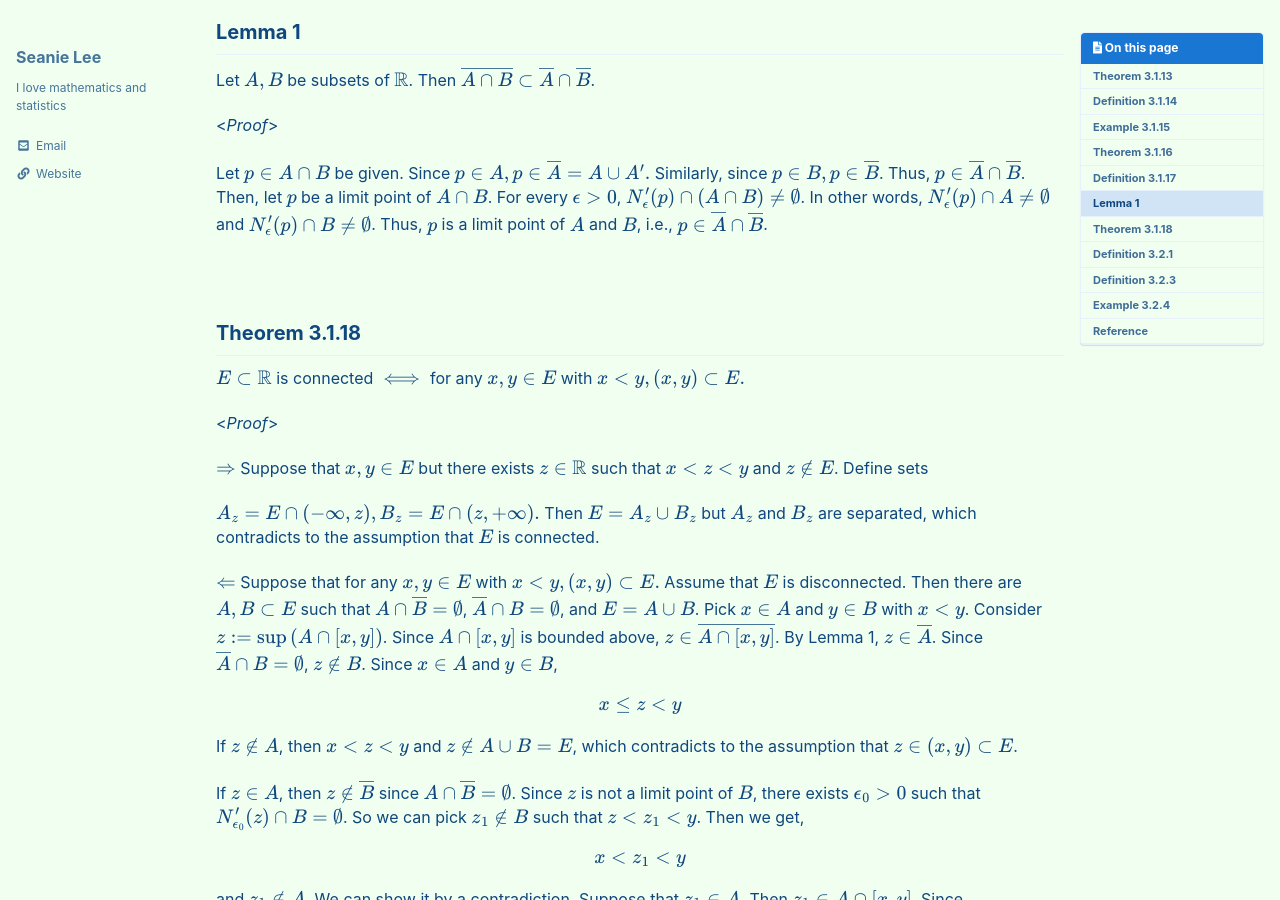
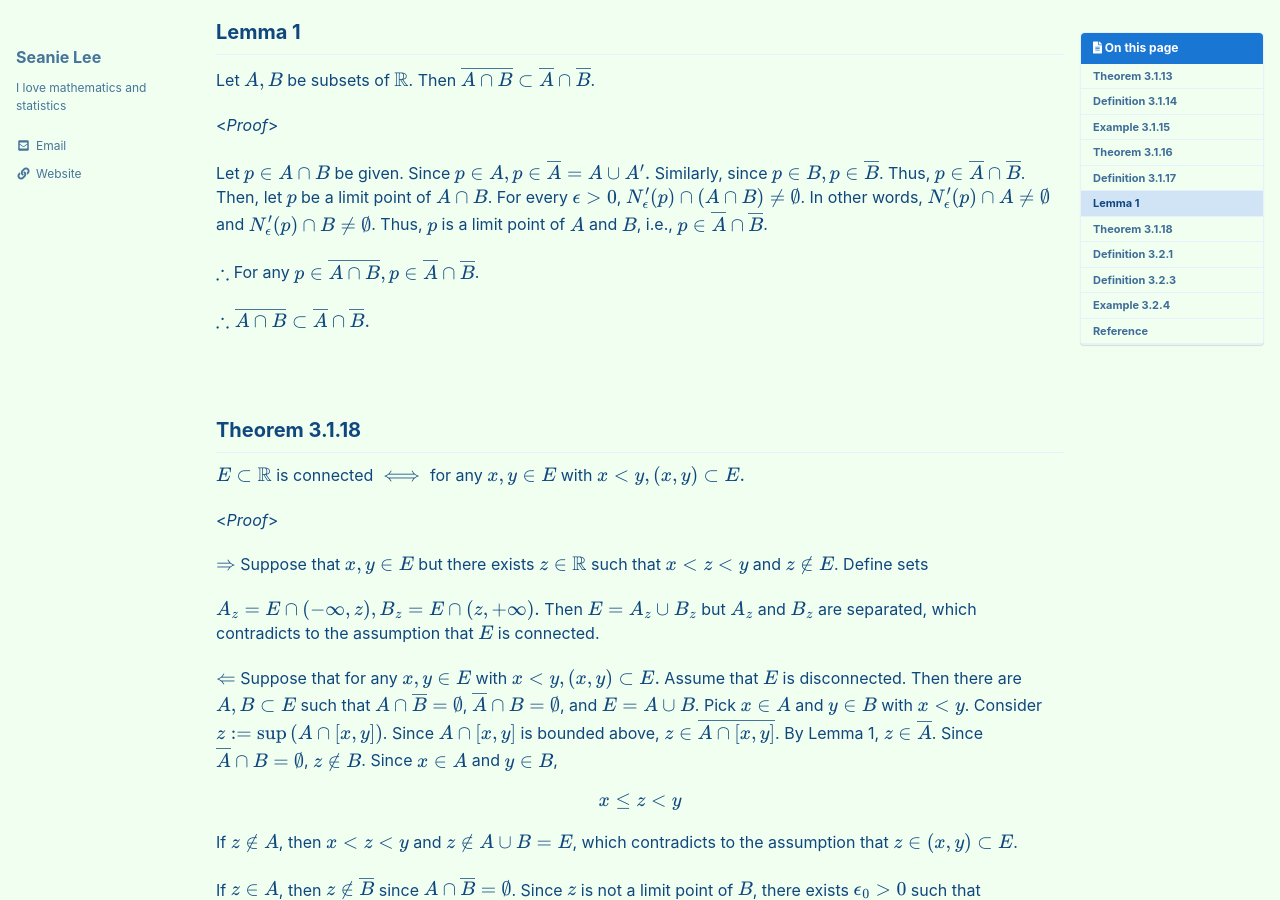
Before and after one commit to seanie12/blog, a Jekyll site: the page built from _posts/2021-01-17-open-close-2.md, in a window 1280 px wide and 900 px high, scrolled down 2943 px. Built offline with Jekyll 4.4.1, drawn with Linux system fonts in a browser that asks for light colours; cached includes are drawn as plain includes; formulas are drawn with MathJax 3.

Commit message:
Update 2021-01-17-open-close-2.md

```diff
--- a/_posts/2021-01-17-open-close-2.md
+++ b/_posts/2021-01-17-open-close-2.md
@@ -146,6 +146,9 @@ Let $A,B$ be subsets of $\mathbb{R}$. Then $\overline{A\cap B} \subset \overline
 
 Let $p\in A\cap B$ be given. Since $p\in A, p\in \overline{A}=A\cup A^\prime.$ Similarly, since $p\in B, p\in \overline{B}$. Thus, $p\in \overline{A}\cap \overline{B}$. Then, let $p$ be a limit point of $A\cap B$. For every $\epsilon >0$,  $N^\prime_\epsilon (p)\cap (A\cap B) \neq \emptyset$. In other words, $N^\prime_\epsilon (p)\cap A \neq \emptyset$ and $N^\prime_\epsilon (p) \cap B\neq \emptyset$. Thus, $p$ is a limit point of $A$ and $B$, i.e., $p \in \overline{A}\cap \overline{B}$.
 
+$\therefore$ For any $p\in \overline{A\cap B}, p\in \overline{A}\cap \overline{B}$.
+
+$\therefore \overline{A\cap B}\subset \overline{A}\cap \overline{B}.$
 
 $$\tag*{$\square$}$$
 ## Theorem 3.1.18
```
